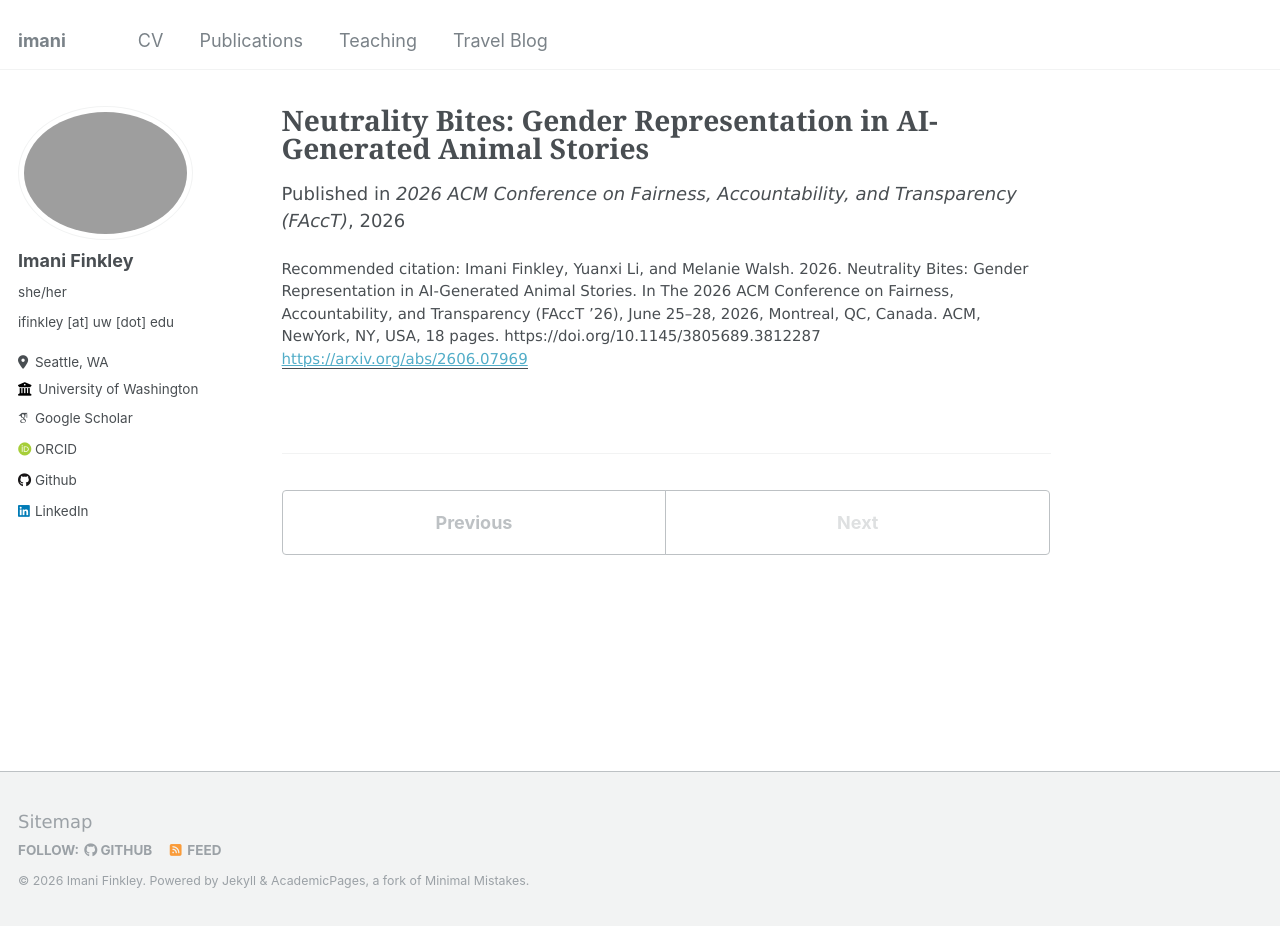
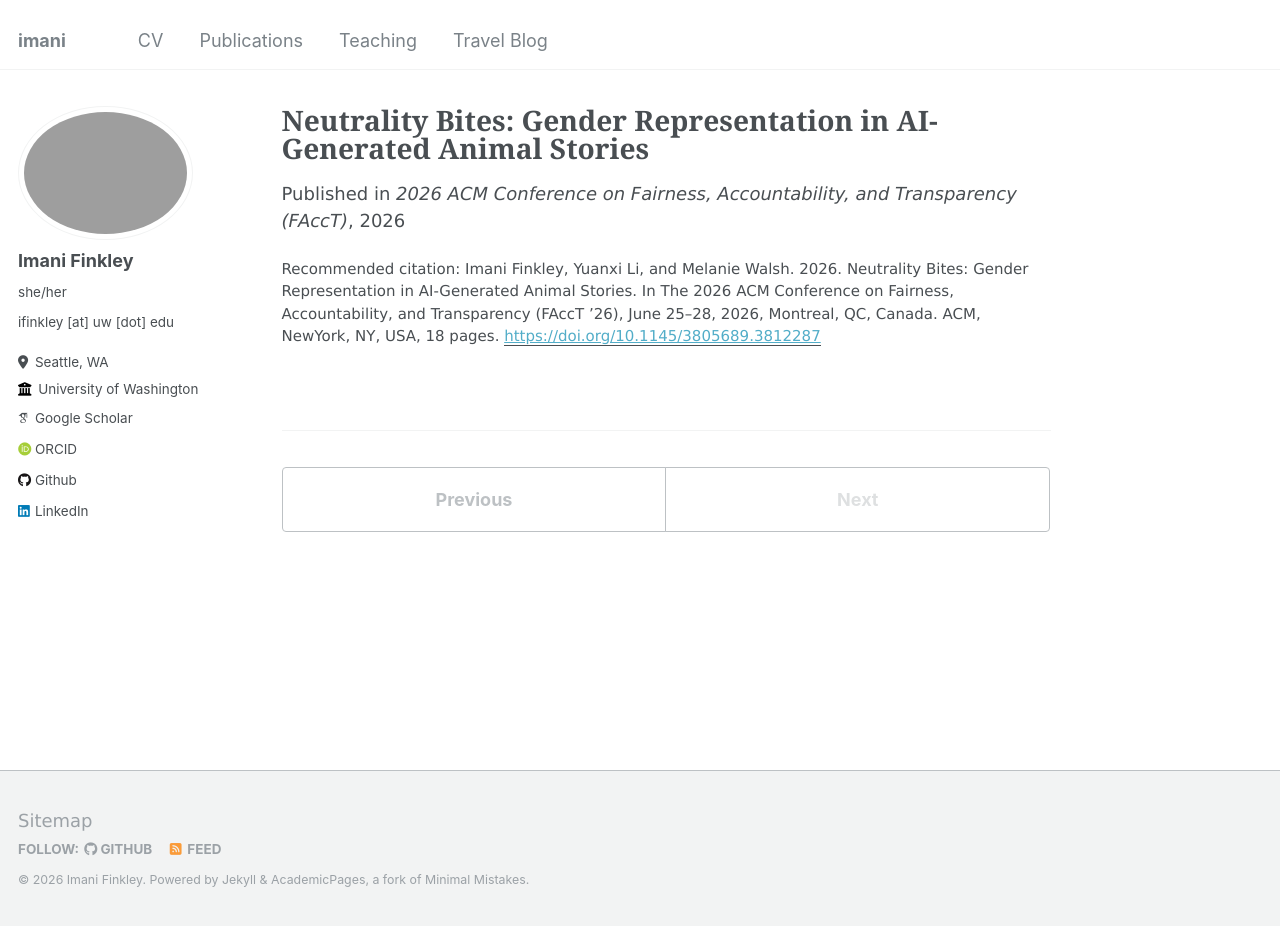
Before and after one commit to imanif/imanif.github.io, a Jekyll site: the page built from _publications/neutralitybites.md, in a window 1280 px wide and 926 px high. Built offline with Jekyll 4.4.1, drawn with Linux system fonts in a browser that asks for light colours; some web fonts are replaced; part of the change alters nothing that is shown.

Commit message:
fix citation

```diff
--- a/_publications/neutralitybites.md
+++ b/_publications/neutralitybites.md
@@ -5,6 +5,6 @@ permalink: /publication/neutralitybites
 excerpt: 'Auditing 23.8K LLM-generated stories about talking animals, we find that apparent gender neutrlity masks a strong masculine default, leaving feminine characters nearly absent.'
 date: 2026-06-06
 venue: '2026 ACM Conference on Fairness, Accountability, and Transparency (FAccT)'
-paperurl: 'https://arxiv.org/abs/2606.07969'
-citation: 'Imani Finkley, Yuanxi Li, and Melanie Walsh. 2026. Neutrality Bites: Gender Representation in AI-Generated Animal Stories. In The 2026 ACM Conference on Fairness, Accountability, and Transparency (FAccT ’26), June 25–28, 2026, Montreal, QC, Canada. ACM, NewYork, NY, USA, 18 pages. https://doi.org/10.1145/3805689.3812287'
+paperurl: 'https://doi.org/10.1145/3805689.3812287'
+citation: 'Imani Finkley, Yuanxi Li, and Melanie Walsh. 2026. Neutrality Bites: Gender Representation in AI-Generated Animal Stories. In The 2026 ACM Conference on Fairness, Accountability, and Transparency (FAccT ’26), June 25–28, 2026, Montreal, QC, Canada. ACM, NewYork, NY, USA, 18 pages. '
 ---
```
